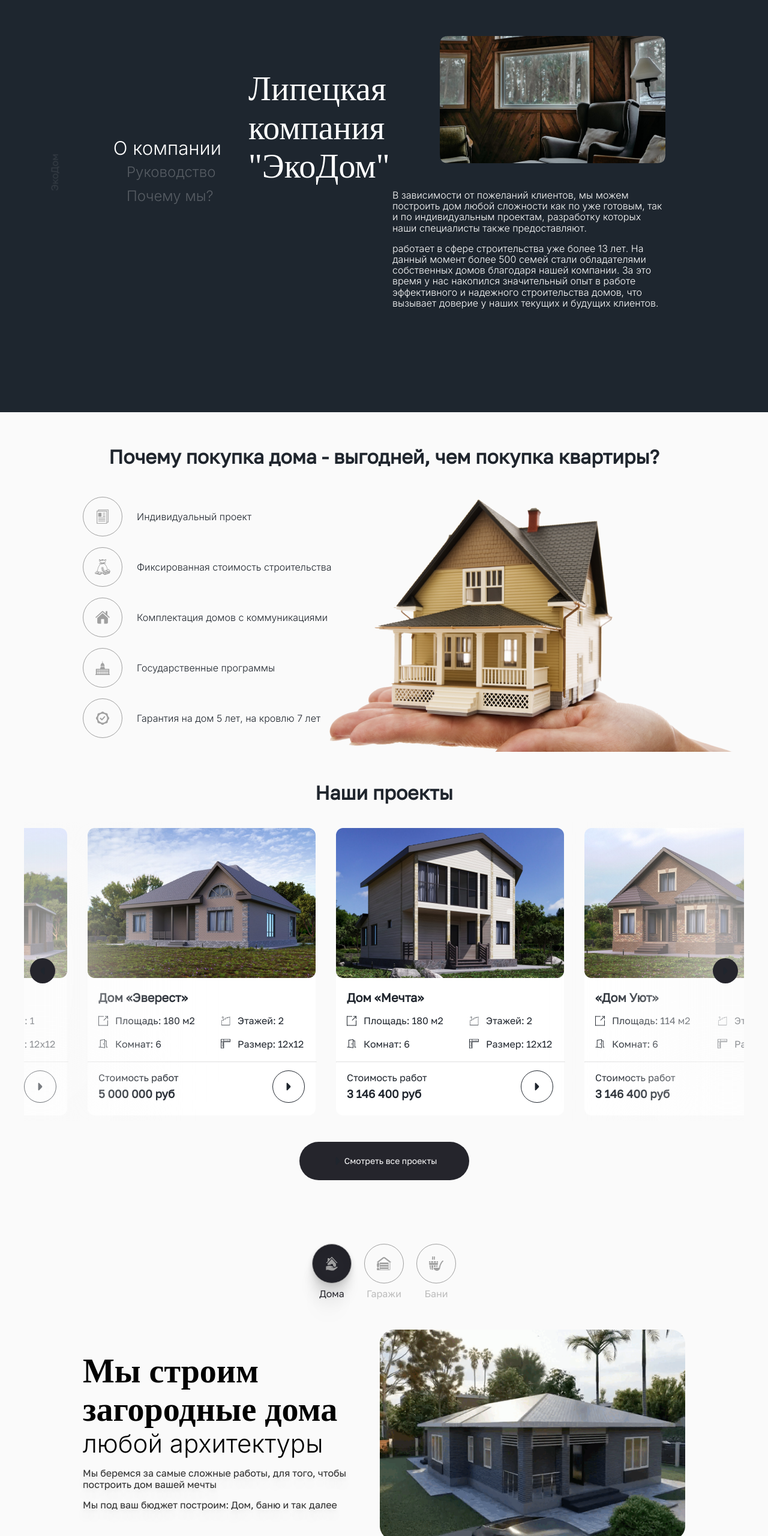
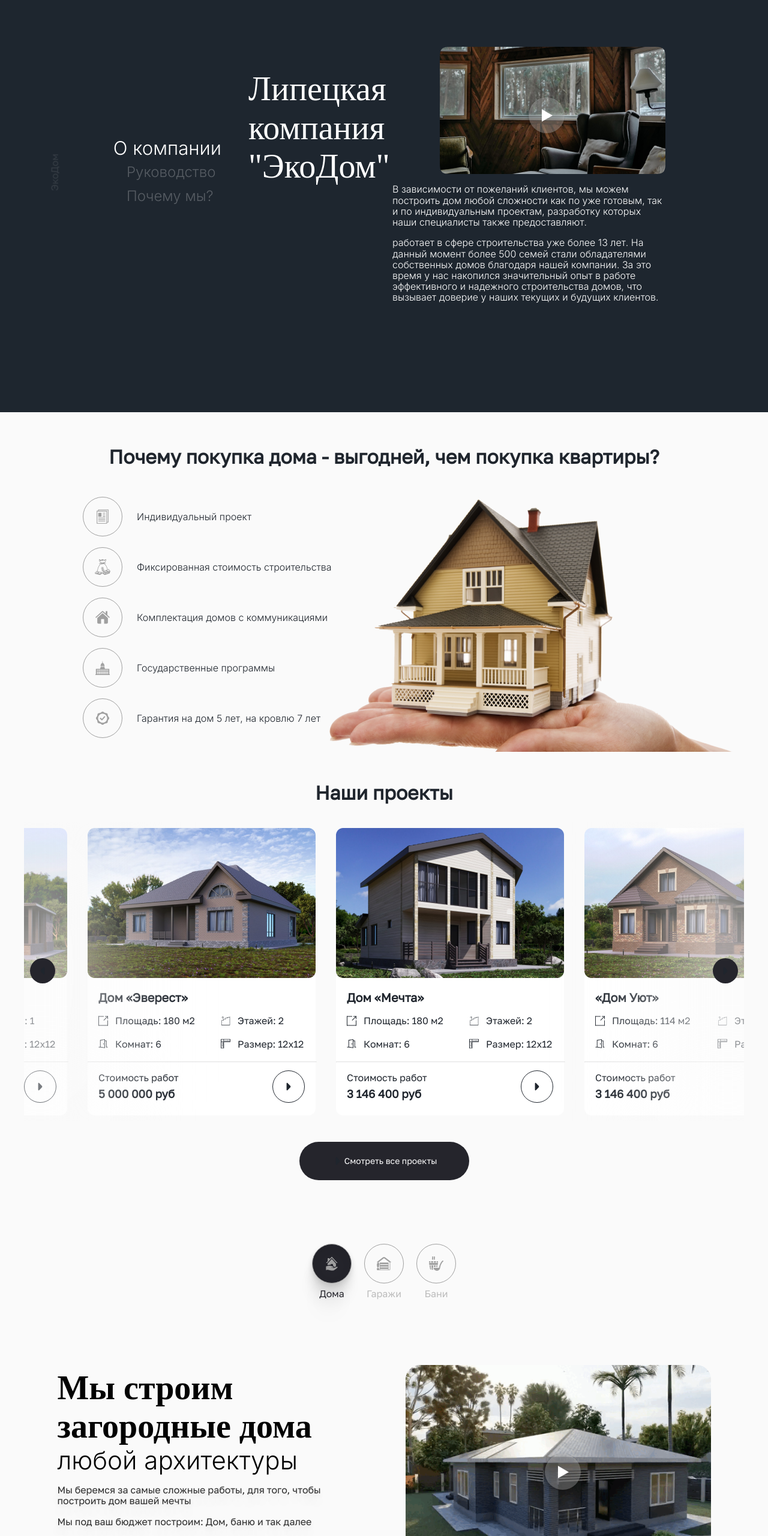
Before and after one commit to Siskinbird/EcoHome, a plain HTML site: page index.html in a window 1280 px wide. Shown: the part 913-3473 px from the top of the page at 60% size. Drawn offline with nearby package versions, Linux system fonts and the light colour scheme; files whose address does not match are found by name; a web font is replaced by a local one.

Commit message:
add: play buttons on all videos

```diff
--- a/index.html
+++ b/index.html
@@ -60,7 +60,7 @@
         <div class="about-wrapper">
 
         <span class="about-label">ЭкоДом</span>
-        <!--        <div class="tab-wrapper">-->
+
         <div class="about-tabs">
             <ul>
                 <li class="about-tabs__tab active" data-id="1">О компании</li>
@@ -71,7 +71,9 @@
         <div class="about-content active">
             <div class="about-content__about-title">Липецкая компания "ЭкоДом"</div>
             <div class="about-content__about-description">
-                <img class="about-content__about-video" src="src/image/video/video.png" alt="video house">
+                <div class="about-video__wrapper">
+                    <img class="about-content__about-video" src="src/image/svg/play.svg" alt="video house">
+                </div>
                 <p>В зависимости от пожеланий клиентов, мы можем построить дом любой сложности как по уже готовым,
                     так и по индивидуальным проектам, разработку которых наши специалисты также предоставляют.
                 </p>
@@ -417,7 +419,7 @@
                 <p>Мы под ваш бюджет построим: Дом, баню и так далее</p>
             </div>
             <div class="building-content__video">
-                <img src="./src/image/building/video.png" alt="house video">
+                <img src="./src/image/svg/play.svg" alt="house video">
             </div>
         </div>
     </section>
--- a/js/quiz.js
+++ b/js/quiz.js
@@ -331,7 +331,7 @@ const renderQuestions = (index) => {
 
 const renderCount = (currentStep) => {
 
-    count.innerHTML = '0' + `${currentStep}` + ' / 0' + `${DATA.length - 1}`
+    count.innerHTML = ` <span>${'0' + currentStep}</span>` + ' / 0' + `${DATA.length - 1}`
 }
 
 quiz.addEventListener('change', (event) => {
--- a/styles/style.scss
+++ b/styles/style.scss
@@ -190,7 +190,7 @@ text {
 
 
 //ABOUT
-//TODO кнопку плэй на видео
+
 
 
 .about-wrapper {
@@ -200,6 +200,24 @@ text {
   height: 800px;
   padding-left: 60px;
   padding-right: 138px;
+}
+.about-video__wrapper {
+  width: 376px;
+  height: 221px;
+  z-index: 2;
+  margin-left: auto;
+  background: url("/src/image/video/video.png") no-repeat 100% 100%;
+  img {
+    cursor: pointer;
+    position: relative;
+    top: 41%;
+    left: 34%;
+    transition: .3s ease-in-out all;
+    &:hover {
+      transform: scale(1.1);
+    }
+  }
+
 }
 
 .about {
@@ -550,7 +568,6 @@ text {
 //BUILDING
 //TODO Не получается накинуть листенер на всю кнопку :(
 
-//TODO кнопку плэй на видео
 .building {
   height: 600px;
   background: #FAFAFA;
@@ -627,6 +644,21 @@ text {
         -1px 16px 16px rgba(0, 0, 0, 0.09),
         0px 4px 9px rgba(0, 0, 0, 0.1),
         0px 0px 0px rgba(0, 0, 0, 0.1);
+      }
+    }
+    &__video {
+      width: 594px;
+      height: 410px;
+      background: url(/src/image/building/video.png) no-repeat 100% 100%;
+      img {
+        cursor: pointer;
+        position: relative;
+        top: 50%;
+        left: 50%;
+        transition: 0.3s ease-in-out all;
+        &:hover {
+          transform: scale(1.1);
+        }
       }
     }
 
@@ -715,8 +747,15 @@ text {
   border-radius: 12px;
   padding-left: 20px;
   padding-right: 20px;
+
   ul {
     padding-inline-start: 0;
+  }
+
+  &__next-count {
+    span {
+      font-size: 20px;
+    }
   }
 }
 .quiz-questions {
@@ -1069,6 +1108,9 @@ text {
       font-size: 16px;
       padding-bottom: 12px;
     }
+    &__link {
+      font-size: 16px;
+    }
   }
 }
 
```
Also changed, not shown: styles/style.css, 1 other file.
